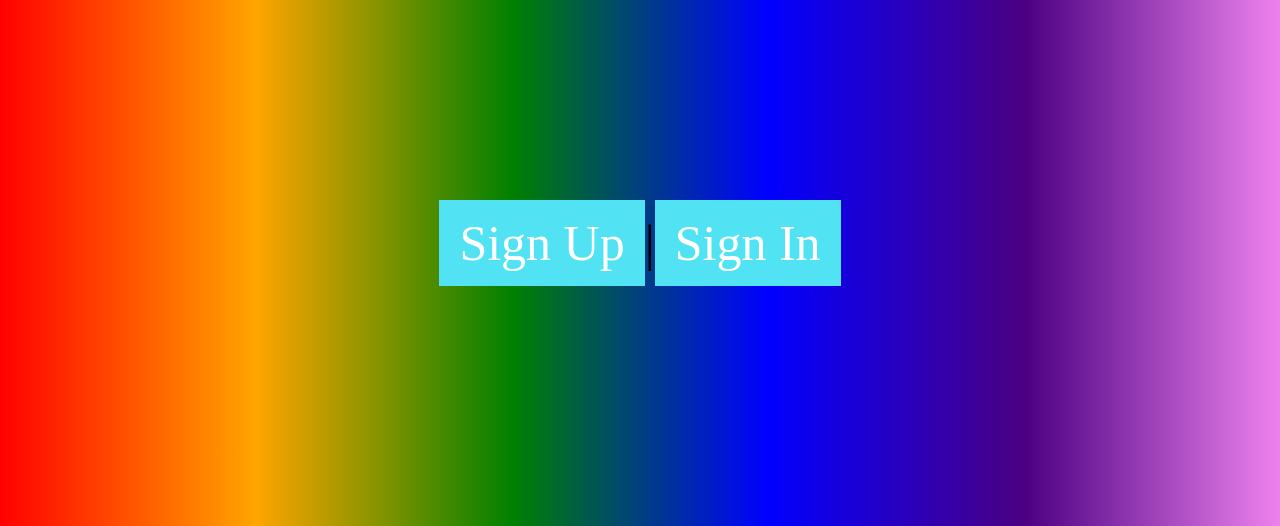
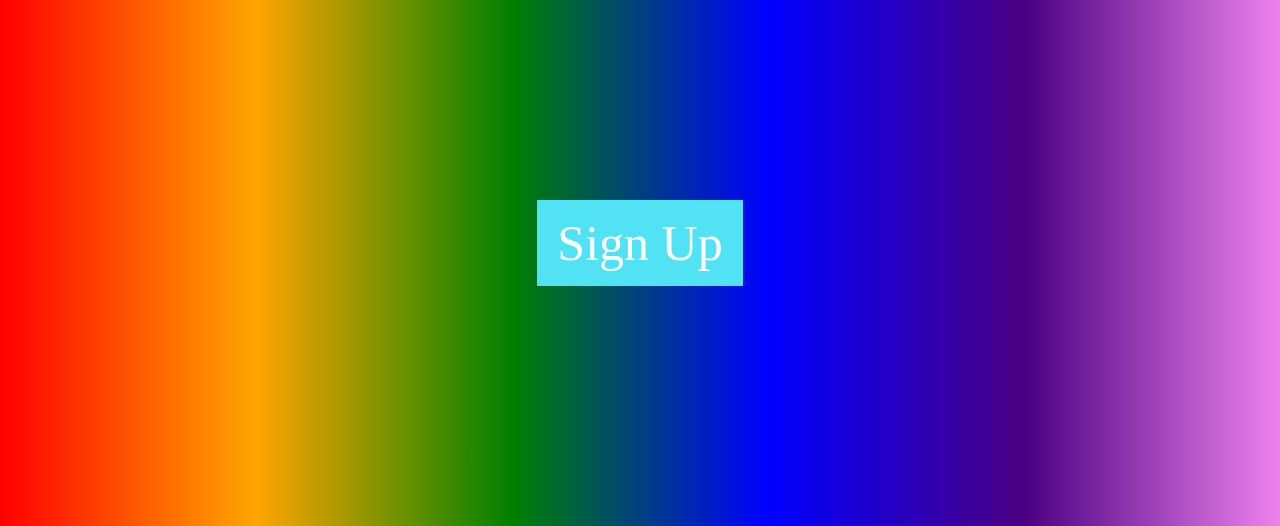
Before and after one commit to appusrk/To-Do-List, a Django app: page / in a window 1280 px wide. Shown: the part 257-783 px from the top of the page. Run offline with Django 5.2, Linux system fonts and the light colour scheme.

Commit message:
Chenged home page

```diff
--- a/Tasks/templates/tasks/home.html
+++ b/Tasks/templates/tasks/home.html
@@ -56,7 +56,7 @@
 
 </div>
     <div class="butt" align="center">
-        <a href="/sign/" >Sign Up</a>|<a href="/sign/" >Sign In</a>
+        <a href="/sign/" >Sign Up</a>
       </div>
 </body>
 </html>
```
